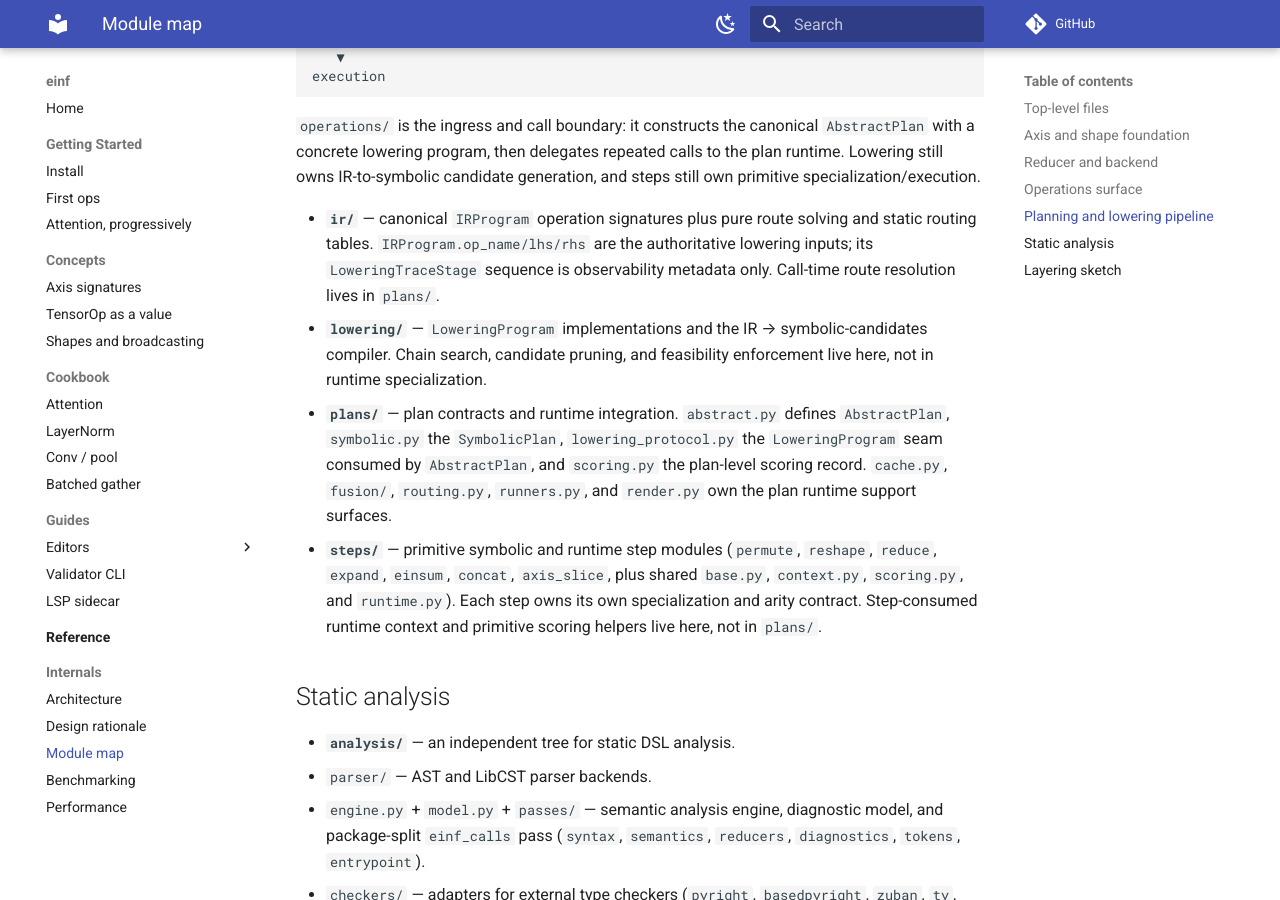
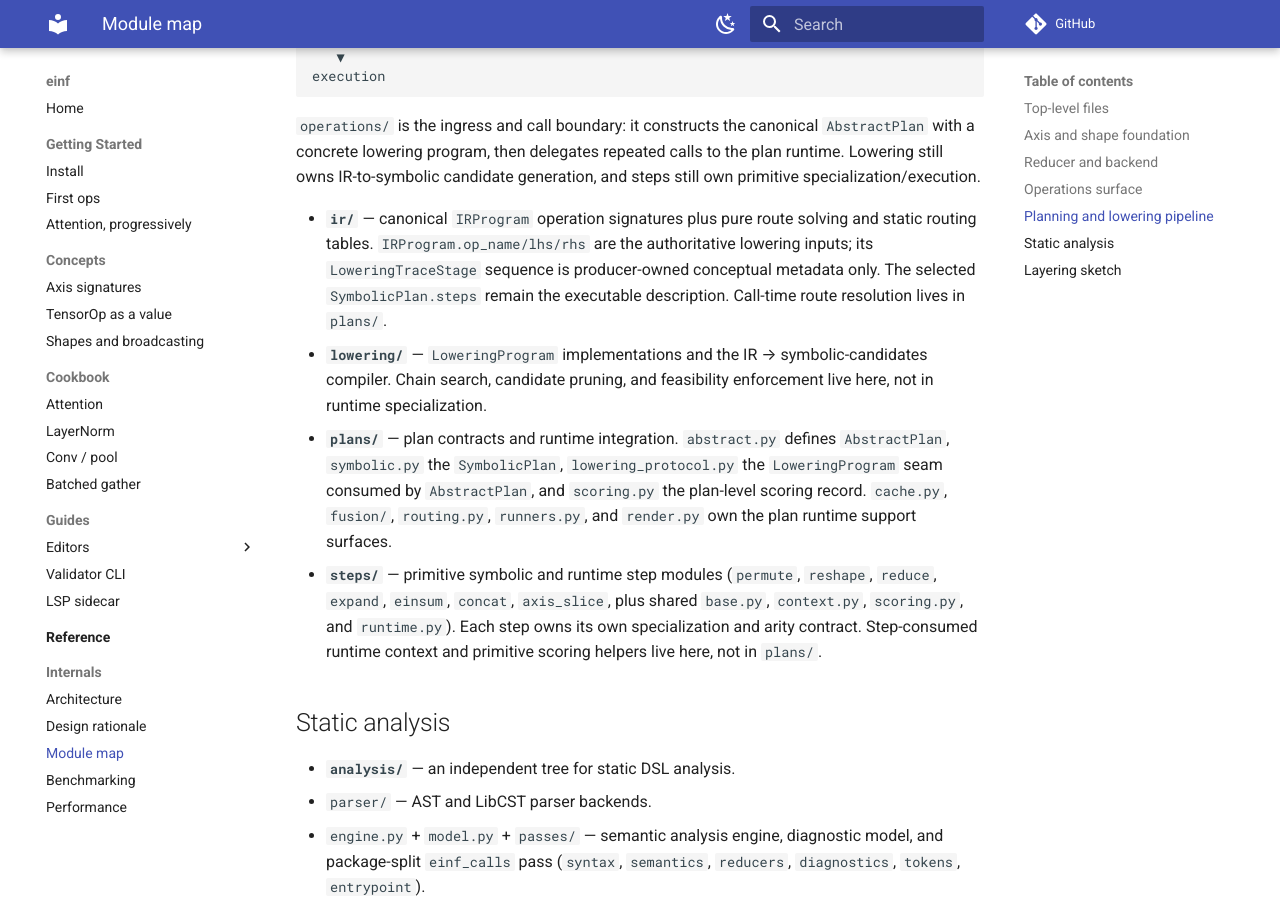
Before and after one commit to isty2e/einf, an MkDocs documentation site: the page built from docs/internals/module-map.md, in a window 1280 px wide and 900 px high, scrolled down 1806 px. Built offline with MkDocs 1.6.1 and Material for MkDocs 9.7.7, drawn with Linux system fonts in a browser that asks for light colours; comment, search, counter and statistics services are not loaded.

Commit message:
docs: clarify lowering trace ownership

```diff
--- a/docs/internals/module-map.md
+++ b/docs/internals/module-map.md
@@ -79,7 +79,9 @@ steps still own primitive specialization/execution.
 - **`ir/`** — canonical `IRProgram` operation signatures plus pure route
   solving and static routing tables. `IRProgram.op_name/lhs/rhs` are the
   authoritative lowering inputs; its `LoweringTraceStage` sequence is
-  observability metadata only. Call-time route resolution lives in `plans/`.
+  producer-owned conceptual metadata only. The selected `SymbolicPlan.steps`
+  remain the executable description. Call-time route resolution lives in
+  `plans/`.
 - **`lowering/`** — `LoweringProgram` implementations and the
   IR → symbolic-candidates compiler. Chain search, candidate pruning,
   and feasibility enforcement live here, not in runtime specialization.
```
